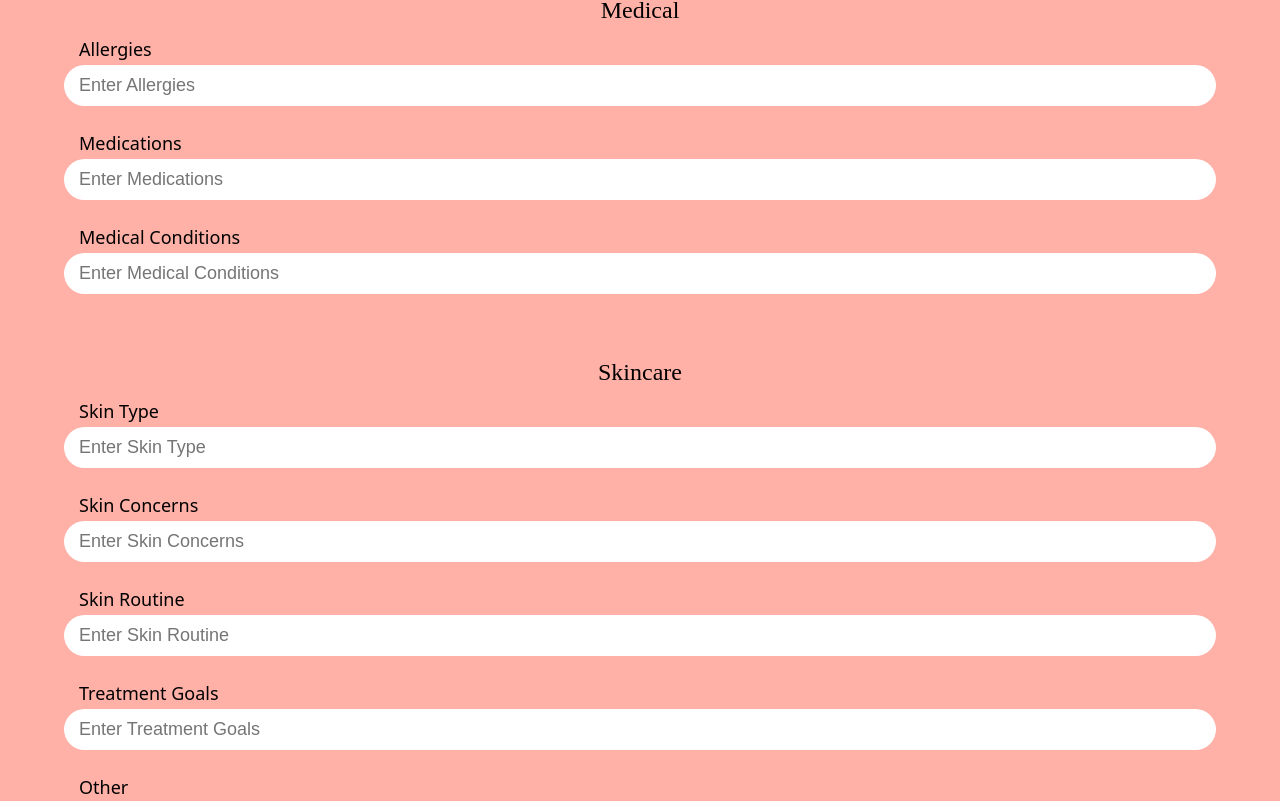
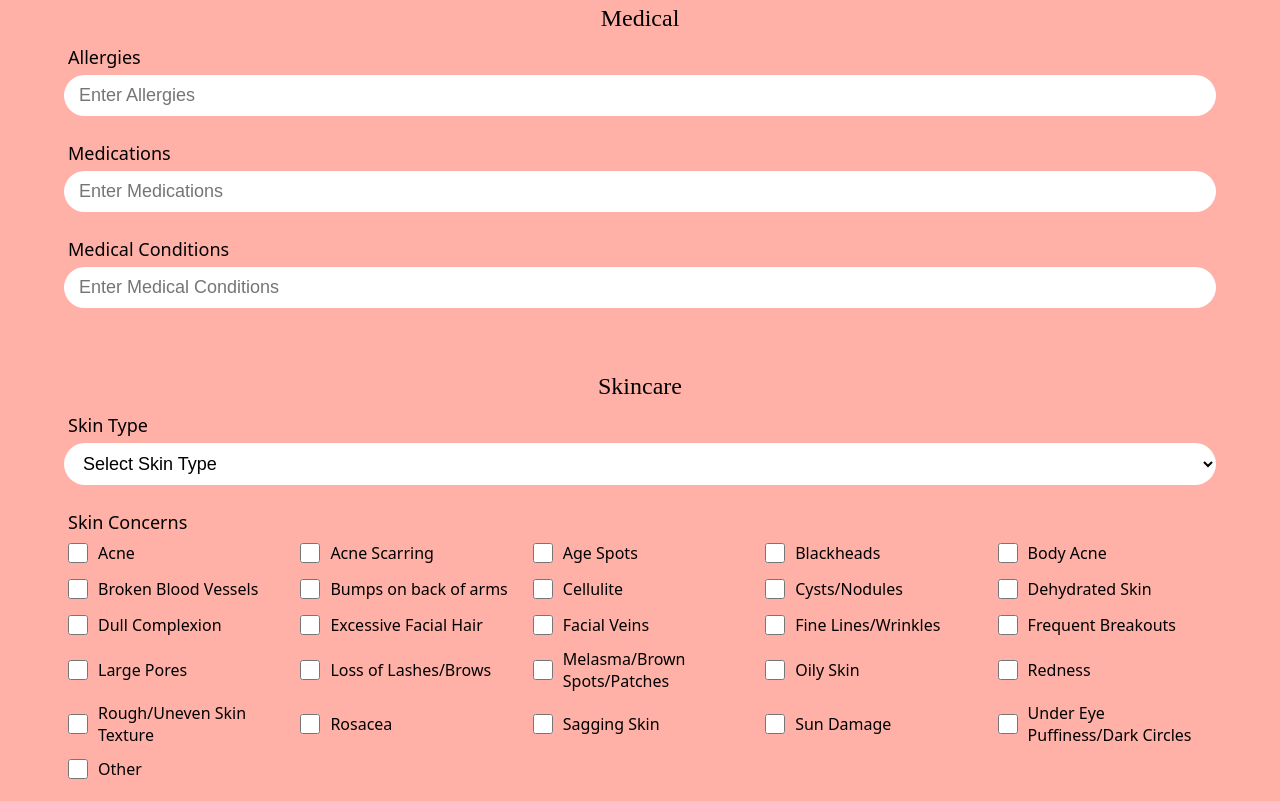
Before and after one commit to lukevukovich/Esthi, a React (Vite) app: page /intake in a window 1280 px wide. Shown: the part 577-1378 px from the top of the page. Built offline with nearby package versions, Linux system fonts and the light colour scheme; a web font is replaced by a local one.

Commit message:
Add support for more input types

```diff
--- a/src/pages/IntakeForm/IntakeForm.css
+++ b/src/pages/IntakeForm/IntakeForm.css
@@ -34,15 +34,59 @@
 
 .intake-field input {
   width: 90vw;
+  min-width: 0px;
+}
+
+.intake-field select {
+  width: 90vw;
+  font-size: 18px;
+  background-color: white;
+  flex-grow: 1;
+  padding: 10px;
+  box-sizing: border-box;
+  border-radius: 30px;
+  outline: none;
+  border: none;
+  padding-left: 15px;
+  padding-right: 15px;
 }
 
 .field-label {
   font-size: 18px;
-  margin-left: 15px;
-  margin-bottom: 4px;
+  margin-left: 4px;
+  margin-bottom: 6px;
+  font-weight: 500;
 }
 
 .intake-icon {
   margin-right: 10px;
   margin-left: 4px;
 }
+
+.options-container {
+  display: grid;
+  grid-template-columns: repeat(auto-fit, minmax(200px, 1fr));
+  gap: 10px;
+  width: 90vw;
+  justify-items: start;
+}
+
+.option-item {
+  display: flex;
+  flex-direction: row;
+  justify-content: center;
+  align-items: center;
+}
+
+.option-item input {
+  height: 20px;
+  width: 20px;
+  min-width: 20px;
+  margin-right: 10px;
+  accent-color: rgb(109, 44, 35);
+}
+
+.option-item label {
+  text-wrap: break-word;
+  font-size: 16px;
+}
--- a/src/pages/IntakeForm/IntakeForm.jsx
+++ b/src/pages/IntakeForm/IntakeForm.jsx
@@ -43,12 +43,37 @@ export default function IntakeForm() {
               {section.data.map((field, index) => (
                 <div key={index} className="intake-field">
                   <label className="field-label">{field.label}</label>
+                  <div className="options-container">
+                    {field.type === "checkbox" || field.type === "radio" ? (
+                      field.options.map((option, optIndex) => (
+                        <div key={optIndex} className="option-item">
+                          <input
+                            type={field.type}
+                            name={field.label}
+                            value={option}
+                            required={field.required}
+                          />
+                          <label>{option}</label>
+                        </div>
+                      ))
+                    ) : field.type === "select" ? (
+                      <select name={field.label} required={field.required}>
+                        <option value="" className="select-default">{`Select ${field.label}`}</option>
+                        {field.options.map((option, optIndex) => (
+                          <option key={optIndex} value={option}>
+                            {option}
+                          </option>
+                        ))}
+                      </select>
+                    ) : (
                       <input
                         type={field.type}
                         name={field.label}
                         placeholder={"Enter " + field.label}
                         required={field.required}
                       />
+                    )}
+                  </div>
                 </div>
               ))}
             </div>
--- a/src/utils/IntakeFormFields.jsx
+++ b/src/utils/IntakeFormFields.jsx
@@ -32,12 +32,46 @@ export const intakeFormFields = [
   {
     category: "Skincare",
     data: [
-      { field: "skin type", type: "text", label: "Skin Type", required: true },
+      {
+        field: "skin type",
+        type: "select",
+        label: "Skin Type",
+        required: true,
+        options: ["Oily", "Dry", "Combination", "Sensitive"],
+      },
       {
         field: "skin concerns",
-        type: "text",
+        type: "checkbox",
         label: "Skin Concerns",
         required: false,
+        options: [
+          "Acne",
+          "Acne Scarring",
+          "Age Spots",
+          "Blackheads",
+          "Body Acne",
+          "Broken Blood Vessels",
+          "Bumps on back of arms",
+          "Cellulite",
+          "Cysts/Nodules",
+          "Dehydrated Skin",
+          "Dull Complexion",
+          "Excessive Facial Hair",
+          "Facial Veins",
+          "Fine Lines/Wrinkles",
+          "Frequent Breakouts",
+          "Large Pores",
+          "Loss of Lashes/Brows",
+          "Melasma/Brown Spots/Patches",
+          "Oily Skin",
+          "Redness",
+          "Rough/Uneven Skin Texture",
+          "Rosacea",
+          "Sagging Skin",
+          "Sun Damage",
+          "Under Eye Puffiness/Dark Circles",
+          "Other",
+        ],
       },
       {
         field: "skin routine",
```
Lines whose indentation alone changed are shown as unchanged.
